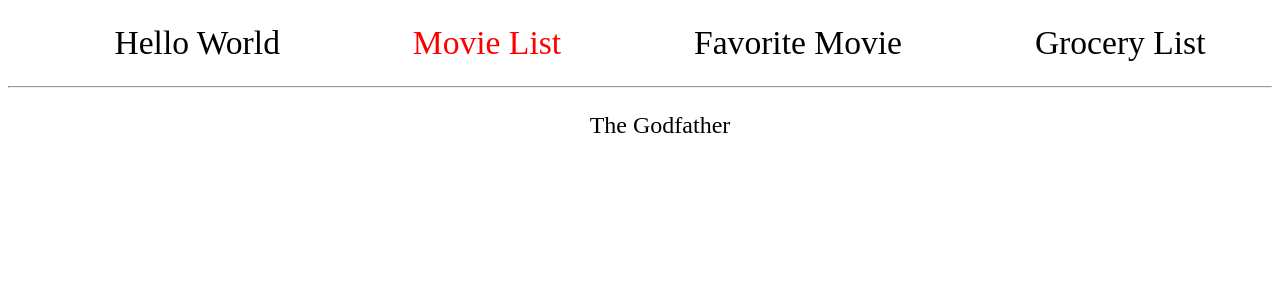
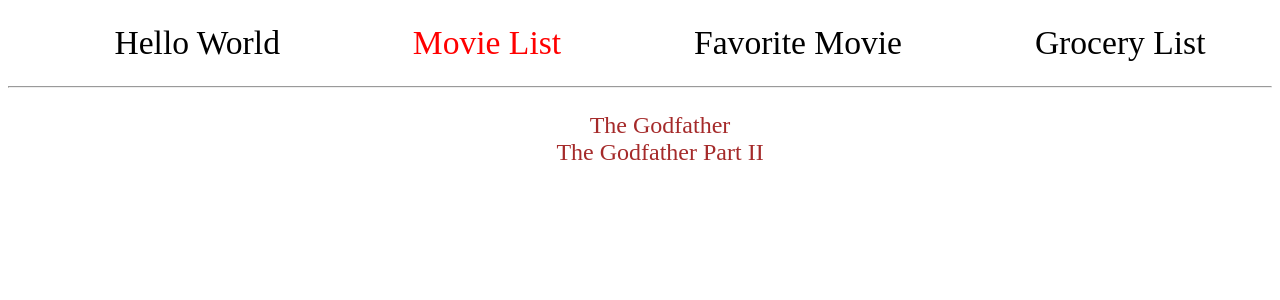
Before and after one commit to shivangg/batch-5-exercises, a React (Create React App) app in the folder beginner-exercises/: page /02 in a window 1280 px wide. Shown: the top 300 px of the page. Built offline with nearby package versions, Linux system fonts and the light colour scheme; the HTML template or start-up script is replaced by a standard one.

Commit message:
complete movieList

```diff
--- a/beginner-exercises/src/App.css
+++ b/beginner-exercises/src/App.css
@@ -22,5 +22,5 @@
 
 .movie-list {
   list-style: none;
-  color: black;
+  color: brown;
 }
--- a/beginner-exercises/src/components/02-MovieList.js
+++ b/beginner-exercises/src/components/02-MovieList.jsx
@@ -1,4 +1,4 @@
-import React, { Component } from 'react';
+import React from 'react';
 
 // We will create dynamic list of movies. Let's see how to render
 // a list of items.
@@ -6,19 +6,19 @@
 // Task #1: Add another movie (or movies) to the list.
 // Task #2: Change `ul` HTML attribute `class` to 'movies-list'.
 
-class MovieList extends Component {
+function MovieList() {
   // We can put DOM elements delivered by React just like HTML elements.
   // Doesn't this code look familiar to you?
   // Refer to App.css for a list a classes or add one yourself
-  render() {
-    return (
-      <ul className="FILL ME">
-        <li>The Godfather</li>
-      </ul>
-    );
-  }
+  return (
+    <ul className="movie-list" >
+      <li> The Godfather </li>
+      <li> The Godfather Part II </li>
+    </ul>
+  );
   // Think about it: Why is that `className` attribute not called just `class`?
   // Hint: Some words in JavaScript/JSX are reserved...
+  // Ans: The word class has a special meaning in JS
 }
 
 export default MovieList;
```
